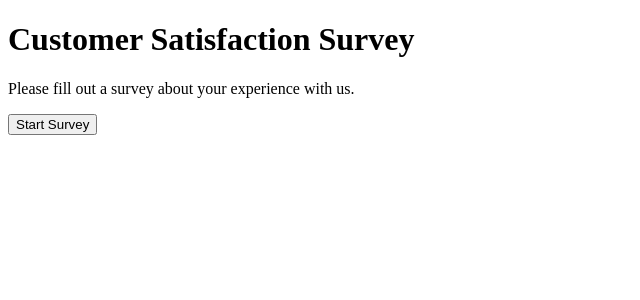
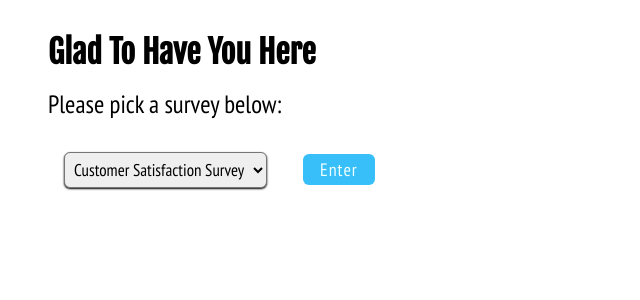
Before and after one commit to joshvilla7/flask_survey, a Flask app: page / in a window 1280 px wide. Shown: the top 300 px of the page, without its empty margins (0-640 px from the left). Run offline with Flask 2, Linux system fonts and the light colour scheme.

Commit message:
new flask survey with sessions and css styles applied

```diff
--- a/app.py
+++ b/app.py
@@ -1,6 +1,7 @@
-from flask import Flask, request, redirect, render_template, flash, session
+from http.client import responses
+from flask import Flask, request, redirect, render_template, flash, session, make_response
 from flask_debugtoolbar import DebugToolbarExtension
-from surveys import satisfaction_survey
+from surveys import surveys
 
 app = Flask(__name__)
 app.config['SECRET_KEY'] = "secret_key"
@@ -8,12 +9,26 @@ app.config['DEBUG_TB_INTERCEPT_REDIRECTS'] = False
 debug = DebugToolbarExtension(app)
 
 key = "responses"
+survey_key = 'current_survey'
 
 @app.route('/')
-def survey_instructions():
+def survey_picker():
     """view function that when user goes to root route,
-    shows survey"""
-    return render_template('survey_instructions.html', survey=satisfaction_survey)
+    shows list of surveys they can pick from"""
+    return render_template('pick-survey.html', surveys=surveys)
+
+@app.route('/', methods=["POST"])
+def pick_survey():
+    """user picks survey"""
+    survey_id = request.form['survey_code']
+
+    if request.cookies.get(f"completed_{survey_id}"):
+        return render_template('/already-finish.html')
+
+    survey = surveys[survey_id]
+    session[survey_key] = survey_id
+
+    return render_template('survey_instructions.html', survey=survey)
 
 @app.route('/start', methods=["POST"])
 def survey_start():
@@ -25,12 +40,14 @@ def survey_start():
 def show_question(questid):
     """route that shows a question based on questid"""
     responses = session.get(key)
+    survey_code = session[survey_key]
+    survey = surveys[survey_code]
 
     if (responses is None):
        return redirect('/')
        #if there is no response it means user is trying to access question page too soon
 
-    if (len(responses) == len(satisfaction_survey.questions)):
+    if (len(responses) == len(survey.questions)):
         return redirect('/finish')
         #all questions have been answered, send to finish route
 
@@ -39,25 +56,36 @@ def show_question(questid):
         return redirect(f"/questions/{len(responses)}")
         #this means user is trying to access questions out of order
 
-    question = satisfaction_survey.questions[questid]
+    question = survey.questions[questid]
     return render_template('questions.html', question_num=questid, question=question)
 
 @app.route('/finish')
 def finished_survey():
     """returns a finish html at the /finish route"""
-    return render_template('finish.html')
+    survey_id = session[survey_key]
+    survey = surveys[survey_id]
+    responses = session[key]
+    html = render_template('finish.html', survey=survey, responses=responses)
+
+    response = make_response(html)
+    response.set_cookie(f"completed_{survey_id}", "yes", max_age=60)
+    return response
+
 
 @app.route('/answer', methods=["POST"])
 def question_handler():
     """saves the user's answer and proceeds to the next question"""
     choice = request.form['answer']
+    text = request.form.get('text', "")
 
     responses = session[key]
-    responses.append(choice)
+    responses.append({"choice": choice, "text": text})
     session[key] = responses
+    survey_code = session[survey_key]
+    survey = surveys[survey_code]
 
     #if all questions have been answered, redirect to /finish
-    if (len(responses) == len(satisfaction_survey.questions)):
+    if (len(responses) == len(survey.questions)):
         return redirect('/finish')
 
     else:
--- a/static/app.css
+++ b/static/app.css
@@ -0,0 +1,57 @@
+* {
+    margin: 1rem;
+}
+
+h1 {
+    font-family: 'Fjalla One';
+}
+
+p,
+h3,
+ul {
+    font-family: 'PT Sans Narrow';
+    font-size: 25px;
+}
+
+select {
+    font-family: 'PT Sans Narrow';
+    font-size: 17px;
+    padding: 5px;
+    border-radius: 6px;
+    box-shadow: 0 1px 2px black;
+}
+
+select:hover {
+    cursor: pointer;
+}
+
+button {
+    font-family: 'PT Sans Narrow';
+    font-size: 18px;
+    padding-left: 17px;
+    padding-right: 17px;
+    padding-top: 4px;
+    padding-bottom: 4px;
+    letter-spacing: 1px;
+    border: none;
+    border-radius: 6px;
+    background-color: rgb(56, 191, 249);
+    color: azure;
+}
+
+button:hover {
+    box-shadow: 0 1px 2px rgb(17, 22, 22);
+    cursor: pointer;
+}
+
+button:active {
+    transform: scale(0.97);
+}
+
+.radio:hover {
+    cursor: pointer;
+}
+
+li b {
+    color: rgb(59, 105, 105);
+}
--- /dev/null
+++ b/templates/already-finish.html
@@ -0,0 +1,6 @@
+{% extends 'base.html' %}
+{% block title %} Already Completed {% endblock %}
+
+{% block content %}
+<h1>This Survey Has Already Been Completed</h1>
+{% endblock %}
--- a/templates/base.html
+++ b/templates/base.html
@@ -5,6 +5,8 @@
     <meta http-equiv="X-UA-Compatible" content="IE=edge">
     <meta name="viewport" content="width=device-width, initial-scale=1.0">
     <link rel="stylesheet" href="/static/app.css">
+    <link href="https://fonts.googleapis.com/css2?family=Fjalla+One&display=swap" rel="stylesheet">
+    <link href="https://fonts.googleapis.com/css2?family=PT+Sans+Narrow&display=swap" rel="stylesheet">
     <title>{% block title %} {% endblock %}</title>
 </head>
 <body>
--- /dev/null
+++ b/templates/pick-survey.html
@@ -0,0 +1,16 @@
+{% extends 'base.html' %}
+
+{% block title %} Pick Survey {% endblock %}
+
+{% block content %}
+<h1>Glad To Have You Here</h1>
+<p>Please pick a survey below:</p>
+<form method="POST">
+    <select name="survey_code">
+        {% for code, survey in surveys.items() %}
+        <option value="{{ code }}">{{ survey.title }}</option>
+        {% endfor %}
+    </select>
+    <button>Enter</button>
+</form>
+{% endblock %}
--- a/templates/survey_instructions.html
+++ b/templates/survey_instructions.html
@@ -1,6 +1,6 @@
 {% extends 'base.html' %}
 
-{% block title %}Survey{% endblock %}
+{% block title %} {{survey.title}} {% endblock %}
 
 {% block content %}
 <h1>{{survey.title}}</h1>
```
Also changed, not shown: templates/finish.html (+12 -1 lines), templates/questions.html (+5 -2 lines).
